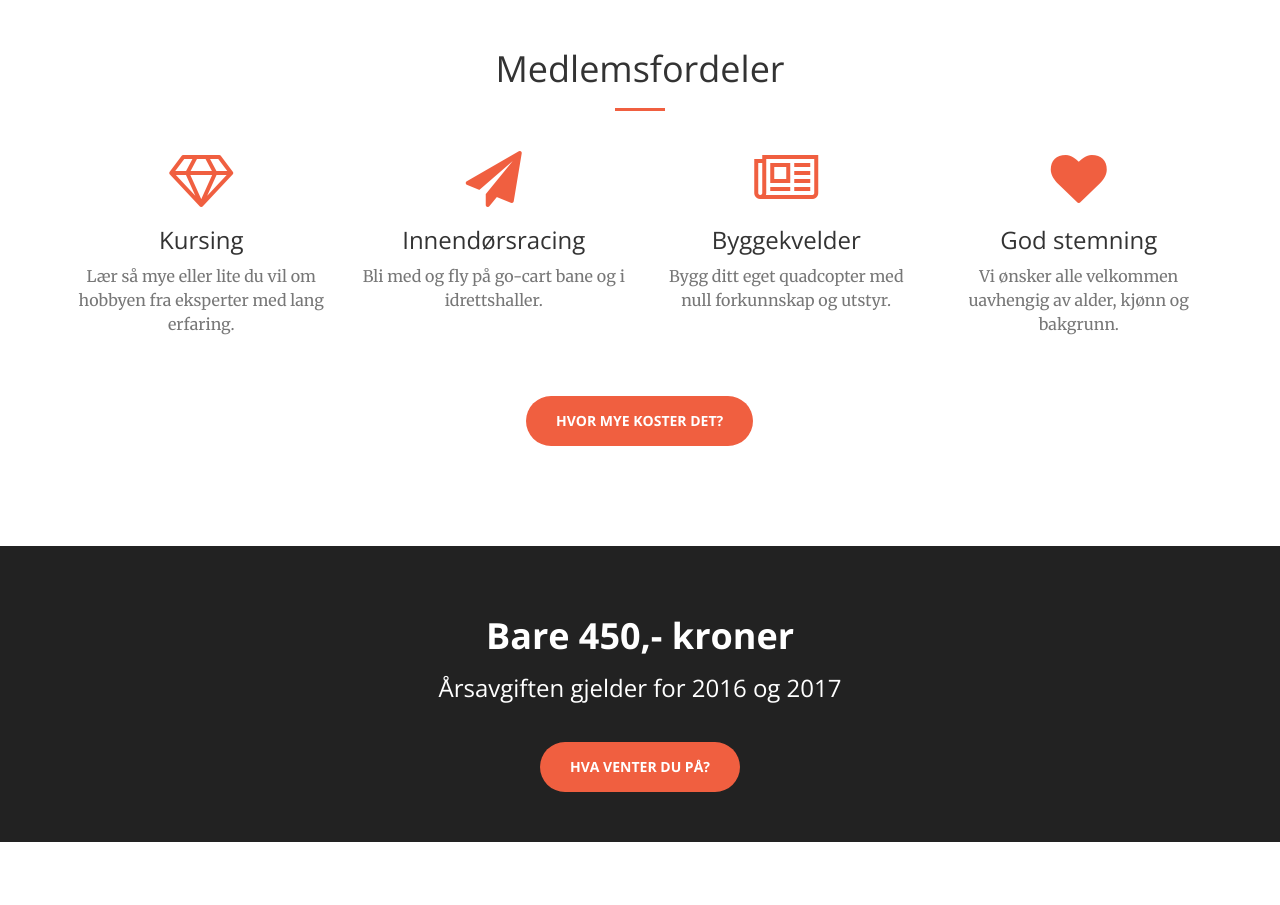
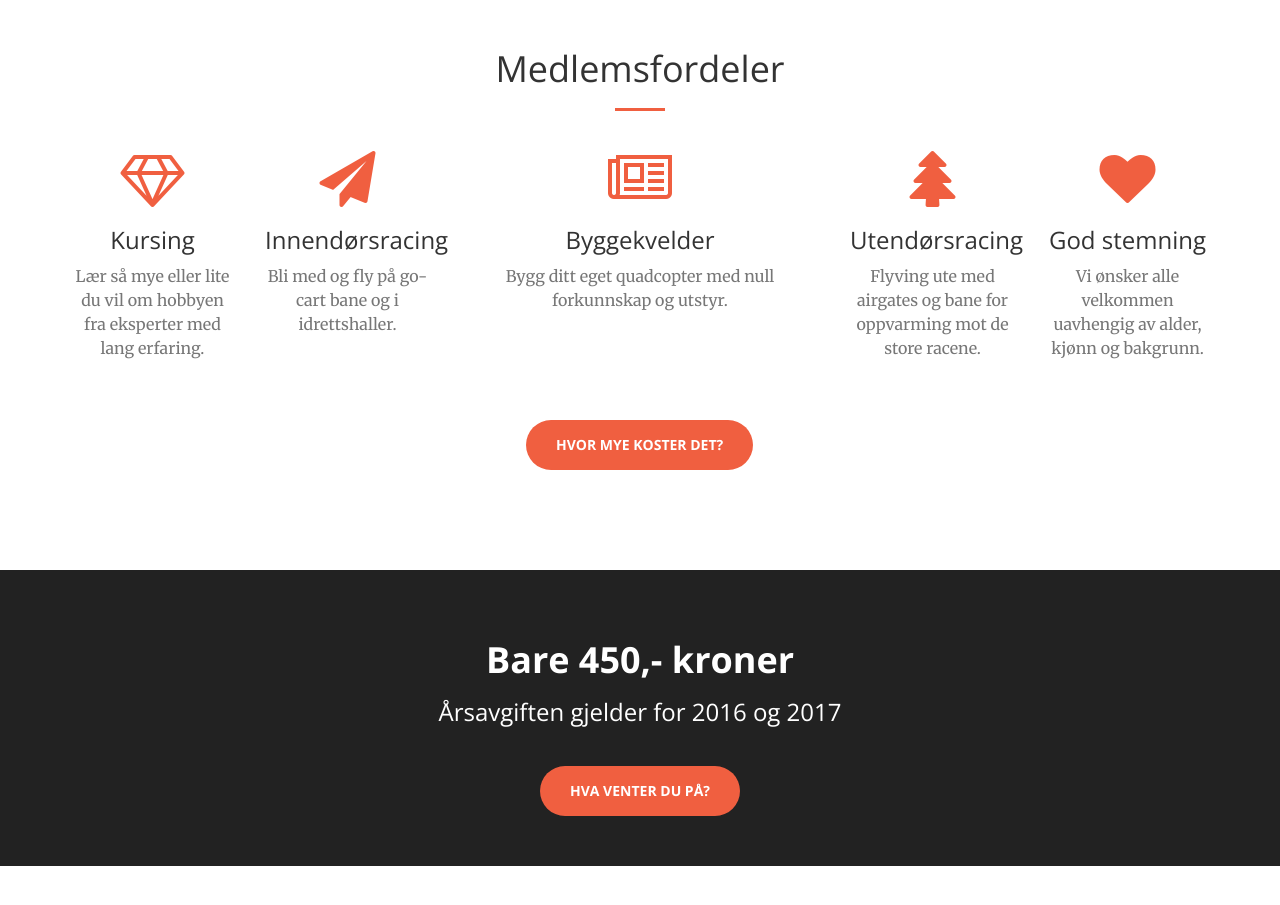
Before and after one commit to trddroneklubb/web, a website: page index.html in a window 1280 px wide. Shown: the part 1300-2205 px from the top of the page. Drawn offline with nearby package versions, Linux system fonts and the light colour scheme.

Commit message:
la til utendørsracing

```diff
--- a/index.html
+++ b/index.html
@@ -102,28 +102,35 @@
         </div>
         <div class="container">
             <div class="row">
-                <div class="col-lg-3 col-md-6 text-center">
+                <div class="col-lg-2 col-md-3 text-center">
                     <div class="service-box">
                         <i class="fa fa-4x fa-diamond text-primary sr-icons"></i>
                         <h3>Kursing</h3>
                         <p class="text-muted">Lær så mye eller lite du vil om hobbyen fra eksperter med lang erfaring.</p>
                     </div>
                 </div>
-                <div class="col-lg-3 col-md-6 text-center">
+                <div class="col-lg-2 col-md-3 text-center">
                     <div class="service-box">
                         <i class="fa fa-4x fa-paper-plane text-primary sr-icons"></i>
                         <h3>Innendørsracing</h3>
                         <p class="text-muted">Bli med og fly på go-cart bane og i idrettshaller.</p>
                     </div>
                 </div>
-                <div class="col-lg-3 col-md-6 text-center">
+                <div class="col-lg-4 col-md-3 text-center">
                     <div class="service-box">
                         <i class="fa fa-4x fa-newspaper-o text-primary sr-icons"></i>
                         <h3>Byggekvelder</h3>
                         <p class="text-muted">Bygg ditt eget quadcopter med null forkunnskap og utstyr.</p>
                     </div>
                 </div>
-                <div class="col-lg-3 col-md-6 text-center">
+                <div class="col-lg-2 col-md-3 text-center">
+                    <div class="service-box">
+                        <i class="fa fa-4x fa-tree text-primary sr-icons"></i>
+                        <h3>Utendørsracing</h3>
+                        <p class="text-muted">Flyving ute med airgates og bane for oppvarming mot de store racene.</p>
+                    </div>
+                </div>
+                <div class="col-lg-2 col-md-3 text-center">
                     <div class="service-box">
                         <i class="fa fa-4x fa-heart text-primary sr-icons"></i>
                         <h3>God stemning</h3>
```
